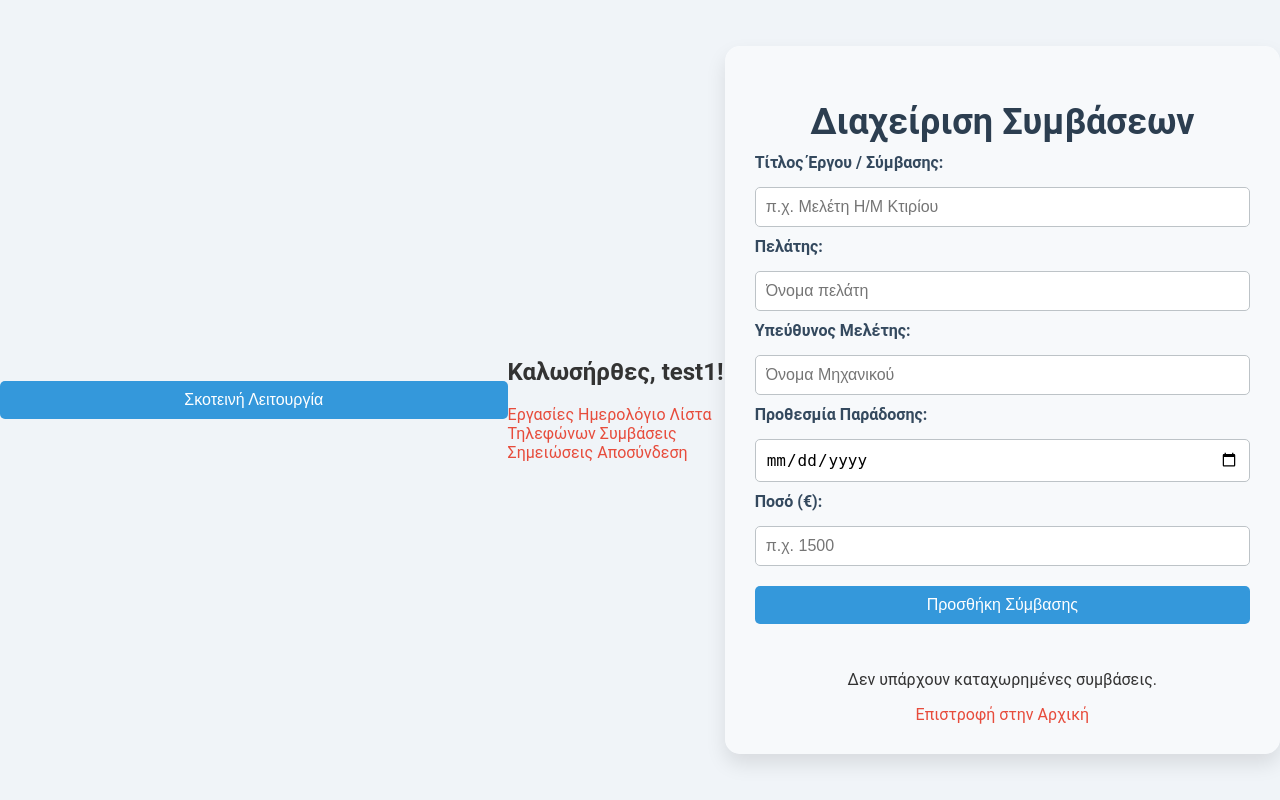
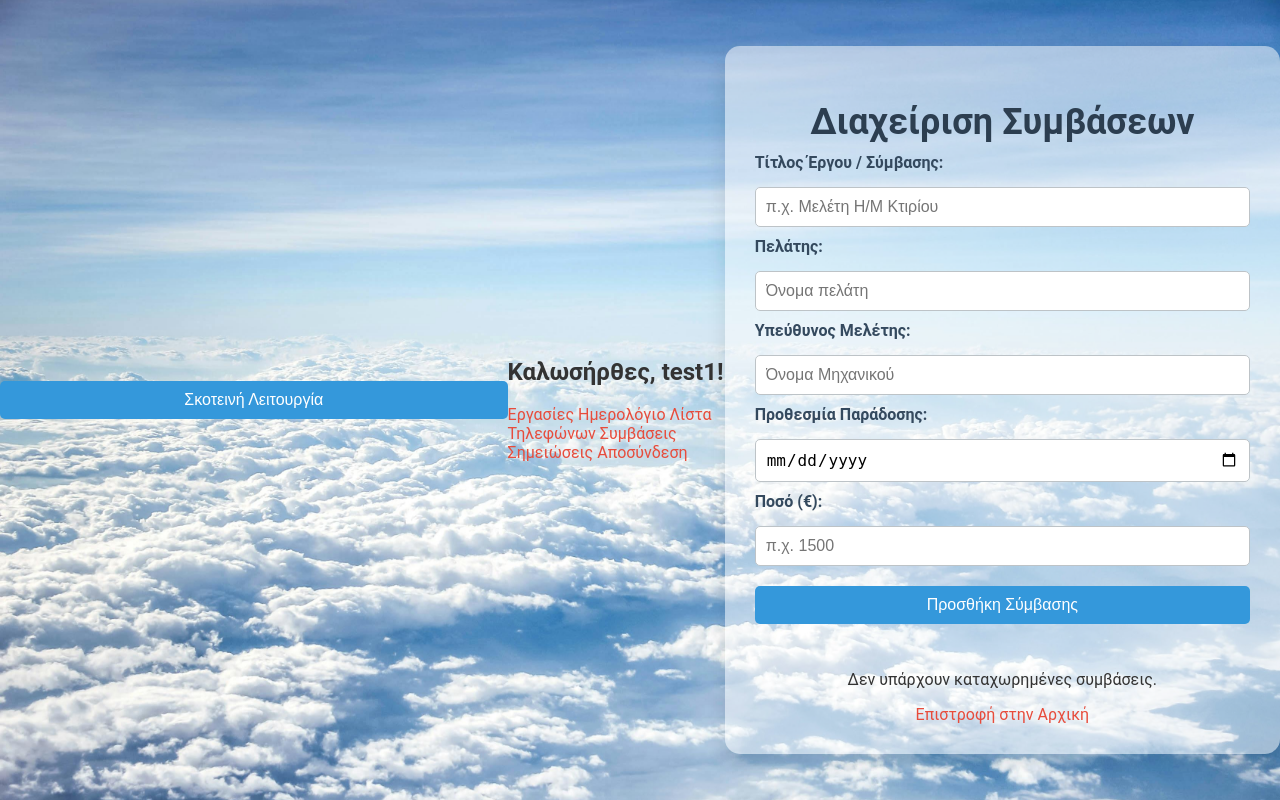
Before and after one commit to GiannisGogas/CRM, a Flask app: page /contracts in a window 1280 px wide. Run offline with Flask 3, Linux system fonts and the light colour scheme; a user stored in the database is signed in; data that the repository does not hold is empty.

Commit message:
Fix contracts layout and update background images back2 and back4

```diff
--- a/templates/contracts.html
+++ b/templates/contracts.html
@@ -4,9 +4,24 @@
     <meta charset="UTF-8">
     <title>Συμβάσεις</title>
     <link rel="stylesheet" href="{{ url_for('static', filename='style.css') }}">
+    <style>
+        body.light-mode {
+            background-image: url("{{ url_for('static', filename='back2.jpg') }}");
+            background-size: cover;
+            background-position: center;
+            background-attachment: fixed;
+        }
+        body.dark-mode {
+            background-image: url("{{ url_for('static', filename='back4.jpg') }}");
+            background-size: cover;
+            background-position: center;
+            background-attachment: fixed;
+        }
+    </style>
 </head>
 <body class="light-mode">
     <button class="mode-toggle" onclick="toggleMode()">Σκοτεινή Λειτουργία</button>
+
     <div class="sidebar">
         <h2>Καλωσήρθες, {{ username }}!</h2>
         <a href="{{ url_for('index') }}">Εργασίες</a>
@@ -16,8 +31,10 @@
         <a href="{{ url_for('notes') }}">Σημειώσεις</a>
         <a href="{{ url_for('logout') }}">Αποσύνδεση</a>
     </div>
+
     <div class="container">
         <h1>Διαχείριση Συμβάσεων</h1>
+
         <div class="form-section">
             <form method="post" action="{{ url_for('contracts') }}">
                 <label for="title">Τίτλος Έργου / Σύμβασης:</label>
@@ -67,8 +84,10 @@
                 <p>Δεν υπάρχουν καταχωρημένες συμβάσεις.</p>
             {% endif %}
         </div>
+
         <a class="nav-link" href="{{ url_for('index') }}">Επιστροφή στην Αρχική</a>
     </div>
+
     <script>
         function toggleMode() {
             const body = document.body;
@@ -85,6 +104,7 @@
                 localStorage.setItem('theme', 'light');
             }
         }
+
         document.addEventListener('DOMContentLoaded', () => {
             const savedTheme = localStorage.getItem('theme') || 'light';
             const body = document.body;
```
